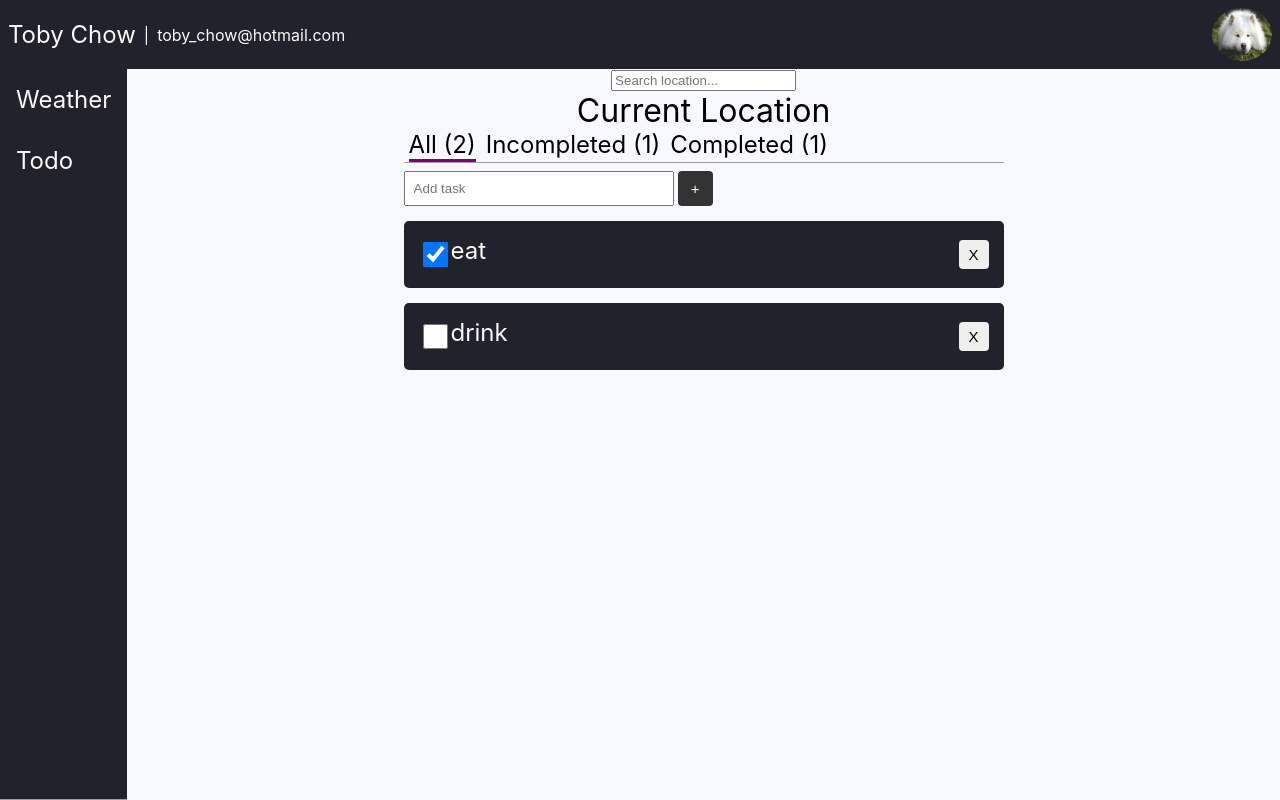
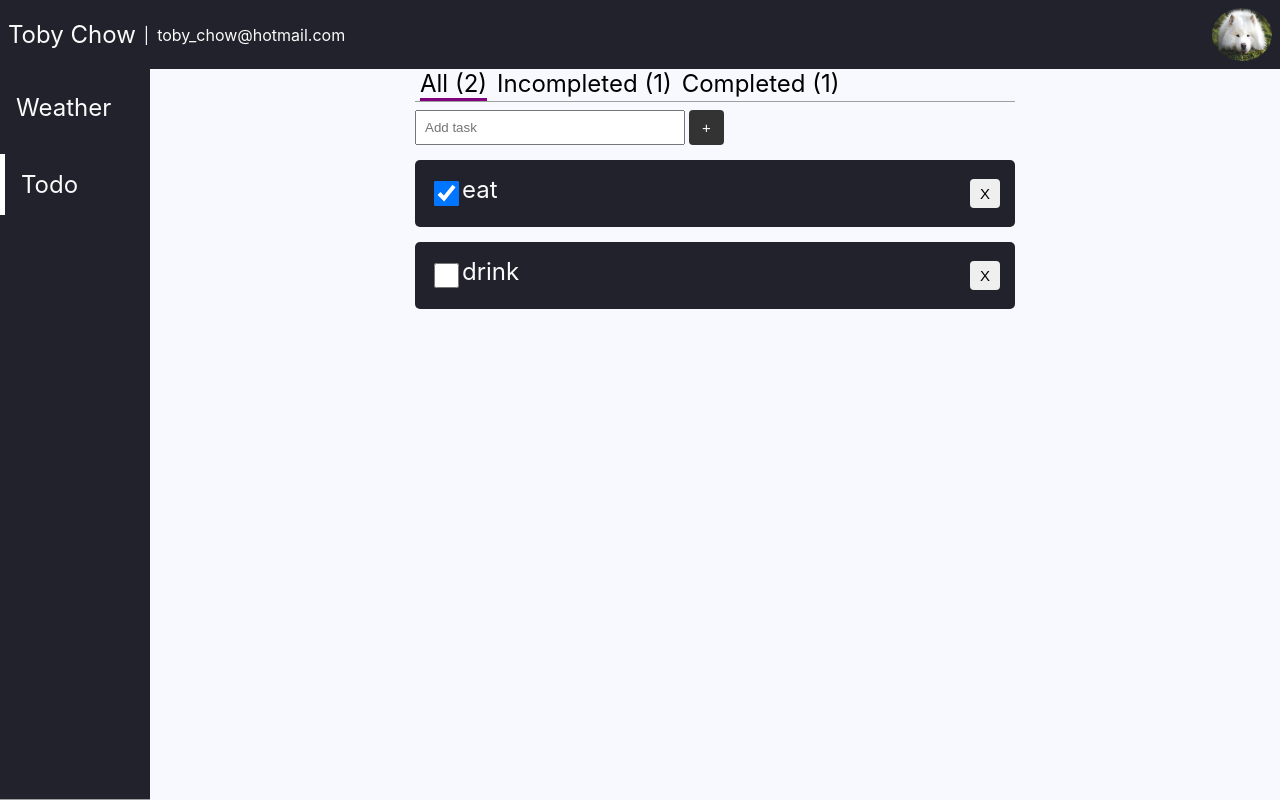
Before and after one commit to TobyChow/brightspot, a React (Create React App) app: page /todo in a window 1280 px wide. Built offline with nearby package versions, Linux system fonts and the light colour scheme; no server answers.

Commit message:
add routing

```diff
--- a/package.json
+++ b/package.json
@@ -9,6 +9,7 @@
     "classnames": "^2.5.1",
     "react": "^18.2.0",
     "react-dom": "^18.2.0",
+    "react-router-dom": "^6.22.2",
     "react-scripts": "5.0.1",
     "web-vitals": "^2.1.4"
   },
--- a/src/App.css
+++ b/src/App.css
@@ -1,5 +1,6 @@
 :root {
     --main-background: #21222c;
+    --secondary-background: rgb(83, 76, 76);
     --main-text-color: #fafafa;
 }
 html,body,#root {
@@ -14,3 +15,6 @@ body {
 .header-2 {
     font-size:2rem;
 }
+a {
+    text-decoration:none;
+}
--- a/src/App.js
+++ b/src/App.js
@@ -1,9 +1,18 @@
+import { Routes, Route } from 'react-router-dom';
+
 import './App.css';
 import Dashboard from './dashboard/Dashboard';
-
+import Weather from './weather/Weather';
+import Todo from './todo/Todo';
 
 export default function App() {
     return (
-        <Dashboard/>
+        <Routes>
+            <Route path='/' element={<Dashboard/>}>
+                <Route index element={<Weather/>}/>
+                <Route path='weather' element={<Weather/>}/>
+                <Route path='todo' element={<Todo/>}/>
+            </Route>
+        </Routes>
     );
 }
--- a/src/dashboard/Dashboard.js
+++ b/src/dashboard/Dashboard.js
@@ -1,3 +1,4 @@
+import { Outlet } from "react-router-dom";
 import Profile from '../profile/Profile.js';
 import Weather from '../weather/Weather.js';
 import Todo from '../todo/Todo.js';
@@ -20,8 +21,7 @@ export default function Dashboard() {
                 <Navigation/>
             </nav>
             <main>
-                <Weather/>
-                <Todo/>
+                <Outlet />
             </main>
         </div>
     );
--- a/src/index.js
+++ b/src/index.js
@@ -1,11 +1,14 @@
 import React from 'react';
 import ReactDOM from 'react-dom/client';
+import { BrowserRouter } from "react-router-dom";
+import App from './App';
 import './index.css';
-import App from './App';
 
 const root = ReactDOM.createRoot(document.getElementById('root'));
 root.render(
   <React.StrictMode>
-    <App />
+    <BrowserRouter>
+        <App />
+    </BrowserRouter>
   </React.StrictMode>
 );
--- a/src/navigation/Navigation.js
+++ b/src/navigation/Navigation.js
@@ -1,12 +1,22 @@
+import { NavLink } from 'react-router-dom';
 import styles from './Navigation.module.css';
 import classNames from 'classnames';
 
-//todo component for nav items
 export default function Navigation() {
     return (
         <div className={styles.navigationContainer}>
-            <div className={classNames(styles.navItem, 'header-1')}>Weather</div>
-            <div className={classNames(styles.navItem, 'header-1')}>Todo</div>
+            <NavLink to="/weather">
+                <NavItem text='Weather'/>
+            </NavLink>
+            <NavLink to="/todo">
+                <NavItem text='Todo'/>
+            </NavLink>
         </div>
     );
 }
+
+function NavItem({ text }) {
+    return (
+        <div className={classNames(styles.navItem, 'header-1')}>{text}</div>
+    );
+}
--- a/src/navigation/Navigation.module.css
+++ b/src/navigation/Navigation.module.css
@@ -4,12 +4,20 @@
     color:var(--main-text-color);
     display:flex;
     flex-flow:column;
+    width:150px;
+}
+.navigationContainer a {
+    margin:8px 0;
 }
 .navItem {
     padding:8px;
     margin:8px;
+    color:var(--main-text-color);
 }
-.navItem:hover {
-    background:rgb(83, 76, 76);
+:global a.active {
+    border-left:5px solid white;
+}
+a:hover {
+    background:var(--secondary-background);
     cursor:pointer;
 }
```
Also changed, not shown: 1 other file (tests, documents, lock files or other folders).
